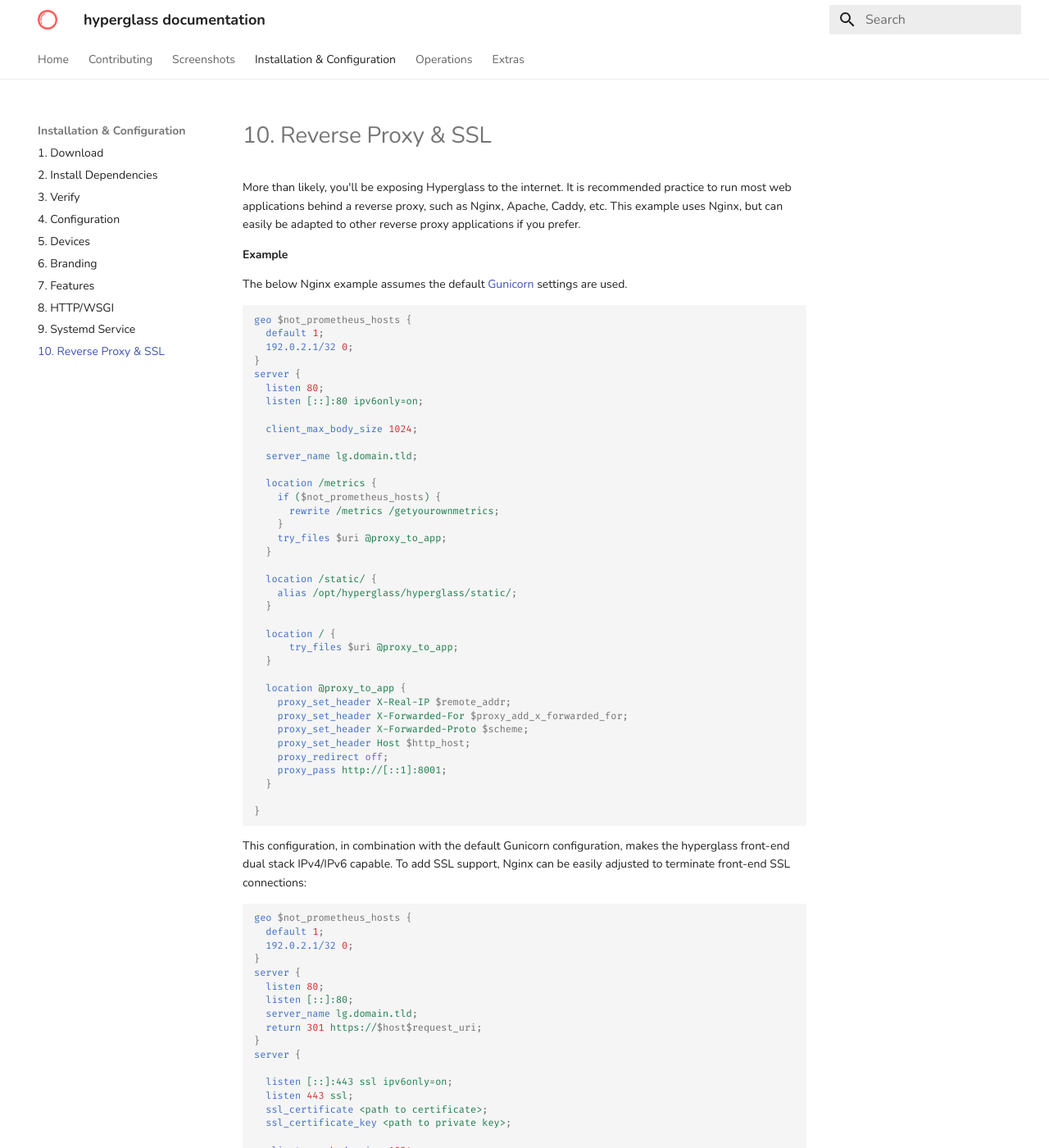
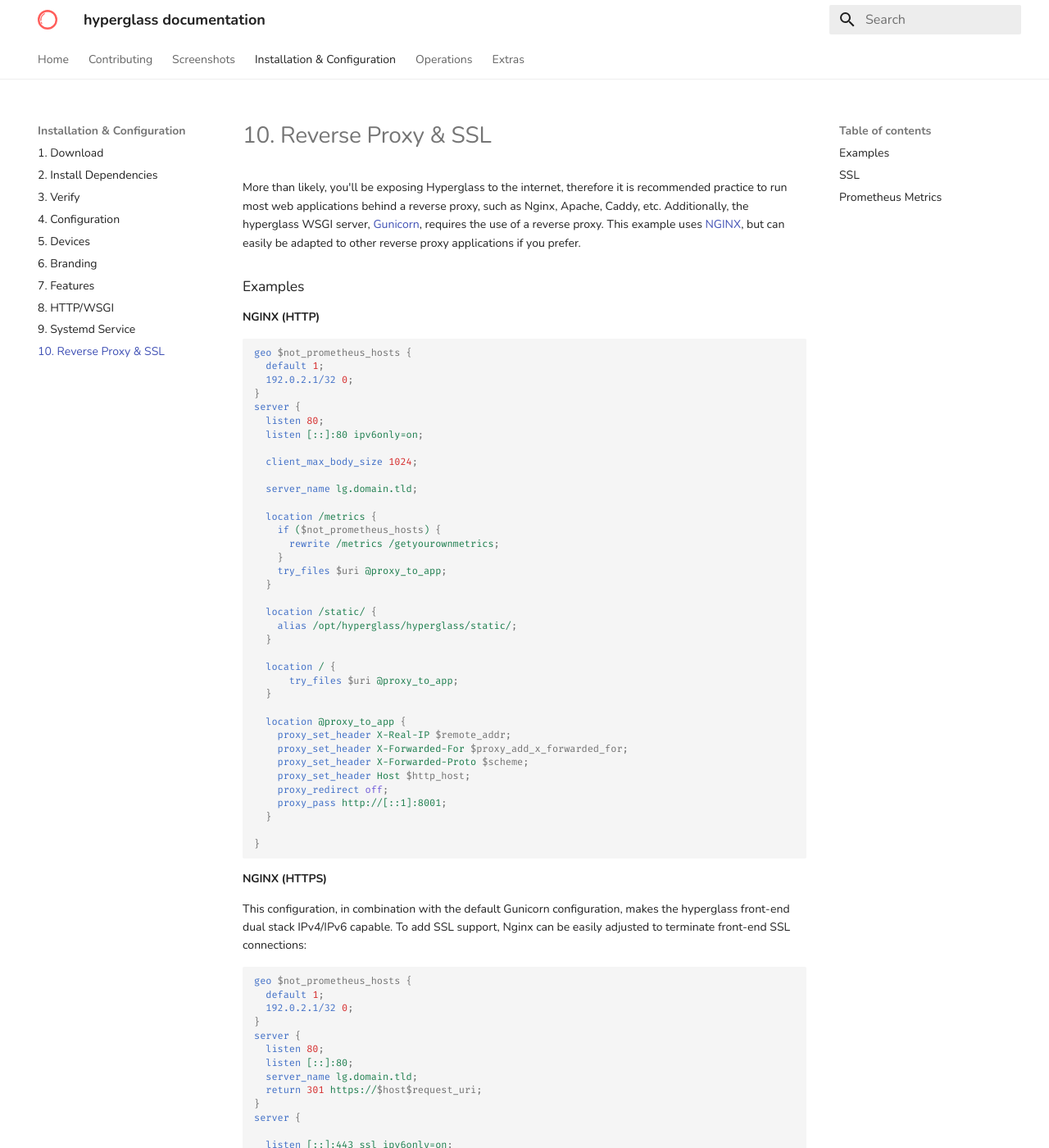
Before and after one commit to thatmattlove/hyperglass-docs, an MkDocs documentation site: the page built from docs/installation/reverseproxy.md, in a window 1280 px wide and 1400 px high. Shown: the whole window at 82% size. Built offline with MkDocs 1.6.1 and Material for MkDocs 9.7.7, drawn with Linux system fonts in a browser that asks for light colours; some of the changed text lies outside the part shown.

Commit message:
Improve formatting, add Gunicorn requirement block

````diff
--- a/docs/installation/reverseproxy.md
+++ b/docs/installation/reverseproxy.md
@@ -1,8 +1,8 @@
-More than likely, you'll be exposing Hyperglass to the internet. It is recommended practice to run most web applications behind a reverse proxy, such as Nginx, Apache, Caddy, etc. This example uses Nginx, but can easily be adapted to other reverse proxy applications if you prefer.
+More than likely, you'll be exposing Hyperglass to the internet, therefore it is recommended practice to run most web applications behind a reverse proxy, such as Nginx, Apache, Caddy, etc. Additionally, the hyperglass WSGI server, [Gunicorn](../wsgi), requires the use of a reverse proxy. This example uses [NGINX](https://www.nginx.com/), but can easily be adapted to other reverse proxy applications if you prefer.
 
-#### Example
+### Examples
 
-The below Nginx example assumes the default [Gunicorn](../wsgi) settings are used.
+#### NGINX (HTTP)
 
 ```nginx
 geo $not_prometheus_hosts {
@@ -43,6 +43,8 @@
 
 }
 ```
+
+#### NGINX (HTTPS)
 
 This configuration, in combination with the default Gunicorn configuration, makes the hyperglass front-end dual stack IPv4/IPv6 capable. To add SSL support, Nginx can be easily adjusted to terminate front-end SSL connections:
 
@@ -95,10 +97,13 @@
 }
 ```
 
+### SSL
+
 [Let's Encrypt](https://letsencrypt.org/) provides automatic (and free) SSL certificate generation and renewal. There are a number of guides available on how to integrate Let's Encrypt with Nginx (or your reverse proxy of choice). Some examples:
 
 - Digital Ocean: [How To Secure Nginx with Let's Encrypt on Ubuntu 18.04](https://www.digitalocean.com/community/tutorials/how-to-secure-nginx-with-let-s-encrypt-on-ubuntu-18-04)
 - NGINX: [Using Free Let’s Encrypt SSL/TLS Certificates with NGINX](https://www.nginx.com/blog/using-free-ssltls-certificates-from-lets-encrypt-with-nginx/)
 
+### Prometheus Metrics
 
 The `/metrics` block will ensure that hosts defined in the `geo $not_prometheus_hosts` directive are allowed to reach the `/metrics` URI, which exposes [Prometheus](../../extras/monitoring) metrics, but that any other hosts will have the a request for `/metrics` rewritten to `/getyourownmetrics`, which will render the 404 error page.
````
